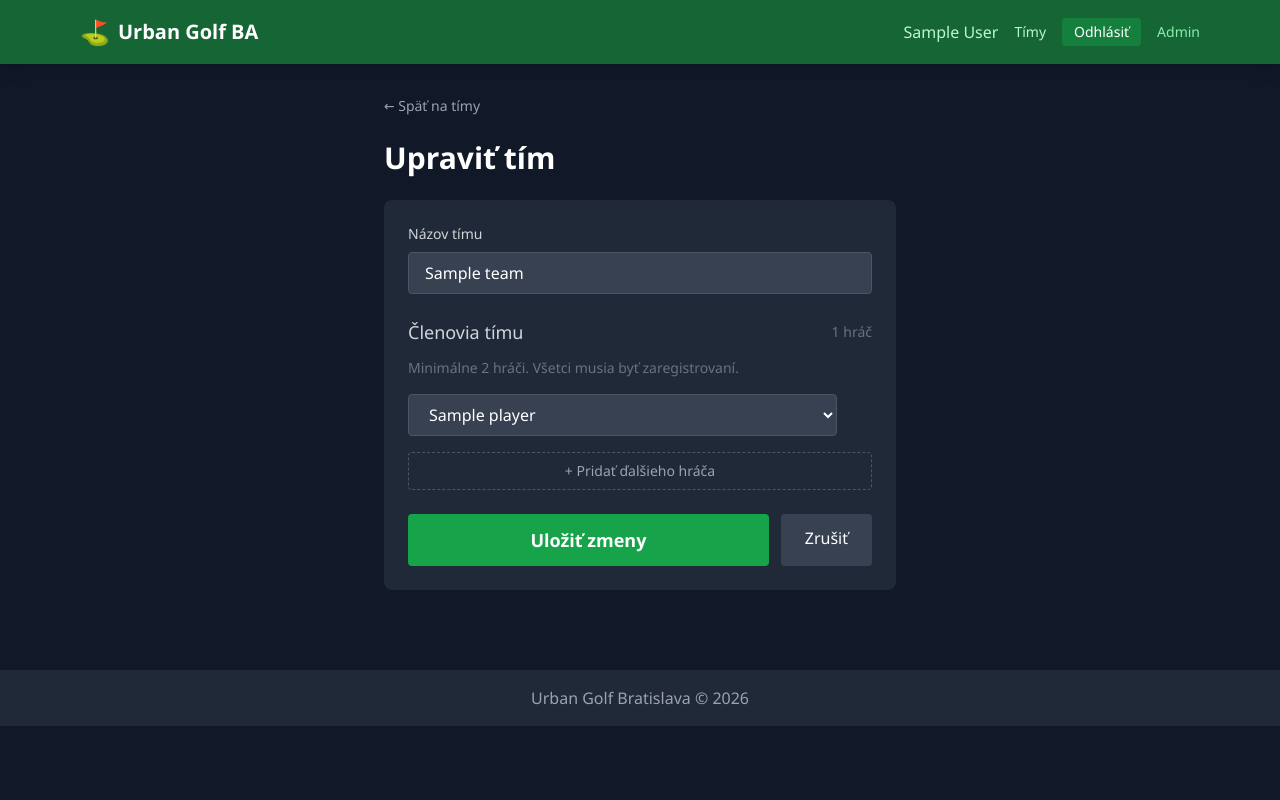
After one commit to MarcelSuleiman/UrbanGolf, a Flask app: page /player/team/1/edit in a window 1280 px wide. The commit adds this page. Run offline with Flask 3, Linux system fonts and the light colour scheme; the visitor is signed in with stand-in values (Sample User, id 1); tables that the repository leaves empty hold one stand-in row (values such as "Sample post"); some libraries are stand-ins or nearby versions.

Commit message:
teams: member select dropdown, variable size, list/edit view, in-progress team leaderboard
  - create_team: replaced text inputs with player select dropdowns, removed fixed
    4-member limit (minimum 2, no upper bound), dynamic add/remove rows via JS
  - leaderboard: added live team in-progress section showing partial scores per
    member (✓ done / * in progress); completed teams table now only shows teams
    where all participating members have finished
  - new route GET /player/teams: list all teams with members, current player
    highlighted
  - new route GET|POST /player/team/<id>/edit: edit team name and members
    (full member replace on save), same select UI as create
  - base.html: nav "Tímy" now links to teams list instead of create form

```diff
--- a/app/routes/player.py
+++ b/app/routes/player.py
@@ -66,20 +66,17 @@ def create_team():
 
     if request.method == "POST":
         team_name = request.form.get("team_name", "").strip()
-        member_names = [
-            request.form.get(f"member_{i}", "").strip() for i in range(1, 5)
-        ]
-        member_names = [n for n in member_names if n]
+        member_names = [n.strip() for n in request.form.getlist("member") if n.strip()]
 
         if not team_name:
             flash("Názov tímu je povinný.", "error")
             return redirect(url_for("player.create_team"))
 
-        if len(member_names) != 4:
-            flash("Tím musí mať presne 4 hráčov.", "error")
+        if len(member_names) < 2:
+            flash("Tím musí mať aspoň 2 hráčov.", "error")
             return redirect(url_for("player.create_team"))
 
-        if len(set(member_names)) != 4:
+        if len(set(member_names)) != len(member_names):
             flash("Mená hráčov sa nesmú opakovať.", "error")
             return redirect(url_for("player.create_team"))
 
@@ -110,3 +107,70 @@ def create_team():
 
     players = Player.query.order_by(Player.name).all()
     return render_template("player/create_team.html", players=players)
+
+
+@player_bp.route("/teams")
+def teams():
+    if "player_id" not in session:
+        flash("Najprv sa prihlás.", "error")
+        return redirect(url_for("player.login"))
+
+    all_teams = Team.query.order_by(Team.name).all()
+    current_player_id = session["player_id"]
+    return render_template("player/teams.html", teams=all_teams, current_player_id=current_player_id)
+
+
+@player_bp.route("/team/<int:team_id>/edit", methods=["GET", "POST"])
+def edit_team(team_id):
+    if "player_id" not in session:
+        flash("Najprv sa prihlás.", "error")
+        return redirect(url_for("player.login"))
+
+    team = Team.query.get_or_404(team_id)
+
+    if request.method == "POST":
+        team_name = request.form.get("team_name", "").strip()
+        member_names = [n.strip() for n in request.form.getlist("member") if n.strip()]
+
+        if not team_name:
+            flash("Názov tímu je povinný.", "error")
+            return redirect(url_for("player.edit_team", team_id=team_id))
+
+        if len(member_names) < 2:
+            flash("Tím musí mať aspoň 2 hráčov.", "error")
+            return redirect(url_for("player.edit_team", team_id=team_id))
+
+        if len(set(member_names)) != len(member_names):
+            flash("Mená hráčov sa nesmú opakovať.", "error")
+            return redirect(url_for("player.edit_team", team_id=team_id))
+
+        existing = Team.query.filter(Team.name == team_name, Team.id != team_id).first()
+        if existing:
+            flash(f'Tím "{team_name}" už existuje.', "error")
+            return redirect(url_for("player.edit_team", team_id=team_id))
+
+        players = []
+        for name in member_names:
+            player = Player.query.filter_by(name=name).first()
+            if not player:
+                flash(f'Hráč "{name}" neexistuje.', "error")
+                return redirect(url_for("player.edit_team", team_id=team_id))
+            players.append(player)
+
+        team.name = team_name
+        TeamMember.query.filter_by(team_id=team.id).delete()
+        for player in players:
+            db.session.add(TeamMember(team_id=team.id, player_id=player.id))
+
+        db.session.commit()
+        flash(f'Tím "{team_name}" bol aktualizovaný.', "success")
+        return redirect(url_for("player.teams"))
+
+    all_players = Player.query.order_by(Player.name).all()
+    current_member_ids = {m.player_id for m in team.members}
+    return render_template(
+        "player/edit_team.html",
+        team=team,
+        players=all_players,
+        current_member_ids=current_member_ids,
+    )
--- a/app/templates/base.html
+++ b/app/templates/base.html
@@ -29,7 +29,7 @@
                 <div class="flex items-center space-x-4">
                     {% if session.get('player_name') %}
                         <span class="text-green-200">{{ session.player_name }}</span>
-                        <a href="{{ url_for('player.create_team') }}" class="text-green-200 hover:text-white text-sm">Tímy</a>
+                        <a href="{{ url_for('player.teams') }}" class="text-green-200 hover:text-white text-sm">Tímy</a>
                         <a href="{{ url_for('player.logout') }}" class="bg-green-700 hover:bg-green-600 px-3 py-1 rounded text-sm">Odhlásiť</a>
                     {% else %}
                         <a href="{{ url_for('player.login') }}" class="text-green-200 hover:text-white">Prihlásiť</a>
--- /dev/null
+++ b/app/templates/player/edit_team.html
@@ -0,0 +1,117 @@
+{% extends "base.html" %}
+
+{% block title %}Upraviť tím – Urban Golf BA{% endblock %}
+
+{% block content %}
+<div class="max-w-lg mx-auto">
+    <div class="flex items-center gap-3 mb-6">
+        <a href="{{ url_for('player.teams') }}" class="text-gray-400 hover:text-white text-sm">← Späť na tímy</a>
+    </div>
+
+    <h1 class="text-3xl font-bold mb-6">Upraviť tím</h1>
+
+    <form method="POST" class="bg-gray-800 rounded-lg p-6">
+
+        <div class="mb-6">
+            <label for="team_name" class="block text-sm font-medium text-gray-300 mb-2">
+                Názov tímu
+            </label>
+            <input type="text" id="team_name" name="team_name" required maxlength="100"
+                   value="{{ team.name }}"
+                   class="w-full bg-gray-700 border border-gray-600 rounded px-4 py-2 text-white focus:outline-none focus:border-green-500">
+        </div>
+
+        <div class="flex items-center justify-between mb-3">
+            <h3 class="text-lg font-medium text-gray-300">Členovia tímu</h3>
+            <span id="member-count" class="text-sm text-gray-500"></span>
+        </div>
+        <p class="text-sm text-gray-500 mb-4">Minimálne 2 hráči. Všetci musia byť zaregistrovaní.</p>
+
+        <div id="members-list" class="space-y-3 mb-4">
+            {% for member in team.members %}
+                <div class="member-row flex items-center gap-2">
+                    <select name="member"
+                            class="flex-1 bg-gray-700 border border-gray-600 rounded px-4 py-2 text-white focus:outline-none focus:border-green-500">
+                        <option value="">— vyber hráča —</option>
+                        {% for p in players %}
+                            <option value="{{ p.name }}"
+                                {% if p.id == member.player_id %}selected{% endif %}>
+                                {{ p.name }}
+                            </option>
+                        {% endfor %}
+                    </select>
+                    <button type="button" class="remove-btn text-gray-600 hover:text-red-400 px-2 py-2 text-xl leading-none" title="Odstrániť">×</button>
+                </div>
+            {% endfor %}
+        </div>
+
+        <button type="button" id="add-member"
+                class="w-full border border-dashed border-gray-600 hover:border-green-500 hover:text-green-400 text-gray-400 py-2 rounded text-sm mb-6 transition-colors">
+            + Pridať ďalšieho hráča
+        </button>
+
+        <div class="flex gap-3">
+            <button type="submit"
+                    class="flex-1 bg-green-600 hover:bg-green-500 py-3 rounded font-bold text-lg">
+                Uložiť zmeny
+            </button>
+            <a href="{{ url_for('player.teams') }}"
+               class="px-6 py-3 rounded bg-gray-700 hover:bg-gray-600 font-medium text-center">
+                Zrušiť
+            </a>
+        </div>
+    </form>
+</div>
+
+<script>
+(function () {
+    const list = document.getElementById('members-list');
+    const addBtn = document.getElementById('add-member');
+    const countLabel = document.getElementById('member-count');
+
+    const playerOptions = `<option value="">— vyber hráča —</option>` +
+        Array.from(list.querySelectorAll('select')[0].options)
+             .slice(1)
+             .map(o => `<option value="${o.value}">${o.text}</option>`)
+             .join('');
+
+    function countLabel_text(n) {
+        if (n === 1) return '1 hráč';
+        if (n >= 2 && n <= 4) return n + ' hráči';
+        return n + ' hráčov';
+    }
+
+    function updateUI() {
+        const rows = list.querySelectorAll('.member-row');
+        const n = rows.length;
+        countLabel.textContent = countLabel_text(n);
+        rows.forEach(row => {
+            const btn = row.querySelector('.remove-btn');
+            btn.classList.toggle('invisible', n <= 2);
+        });
+    }
+
+    function buildRow() {
+        const div = document.createElement('div');
+        div.className = 'member-row flex items-center gap-2';
+        div.innerHTML = `
+            <select name="member"
+                    class="flex-1 bg-gray-700 border border-gray-600 rounded px-4 py-2 text-white focus:outline-none focus:border-green-500">
+                ${playerOptions}
+            </select>
+            <button type="button" class="remove-btn text-gray-600 hover:text-red-400 px-2 py-2 text-xl leading-none" title="Odstrániť">×</button>
+        `;
+        div.querySelector('.remove-btn').addEventListener('click', () => { div.remove(); updateUI(); });
+        return div;
+    }
+
+    list.querySelectorAll('.remove-btn').forEach(btn => {
+        btn.addEventListener('click', () => { btn.closest('.member-row').remove(); updateUI(); });
+    });
+
+    addBtn.addEventListener('click', () => { list.appendChild(buildRow()); updateUI(); });
+
+    updateUI();
+})();
+</script>
+{% endblock %}
```
Also changed, not shown: app/routes/game.py (+33 -12 lines), app/templates/game/leaderboard.html (+36 -0 lines), app/templates/player/create_team.html (+102 -19 lines), app/templates/player/teams.html (added, +58 -0 lines).
